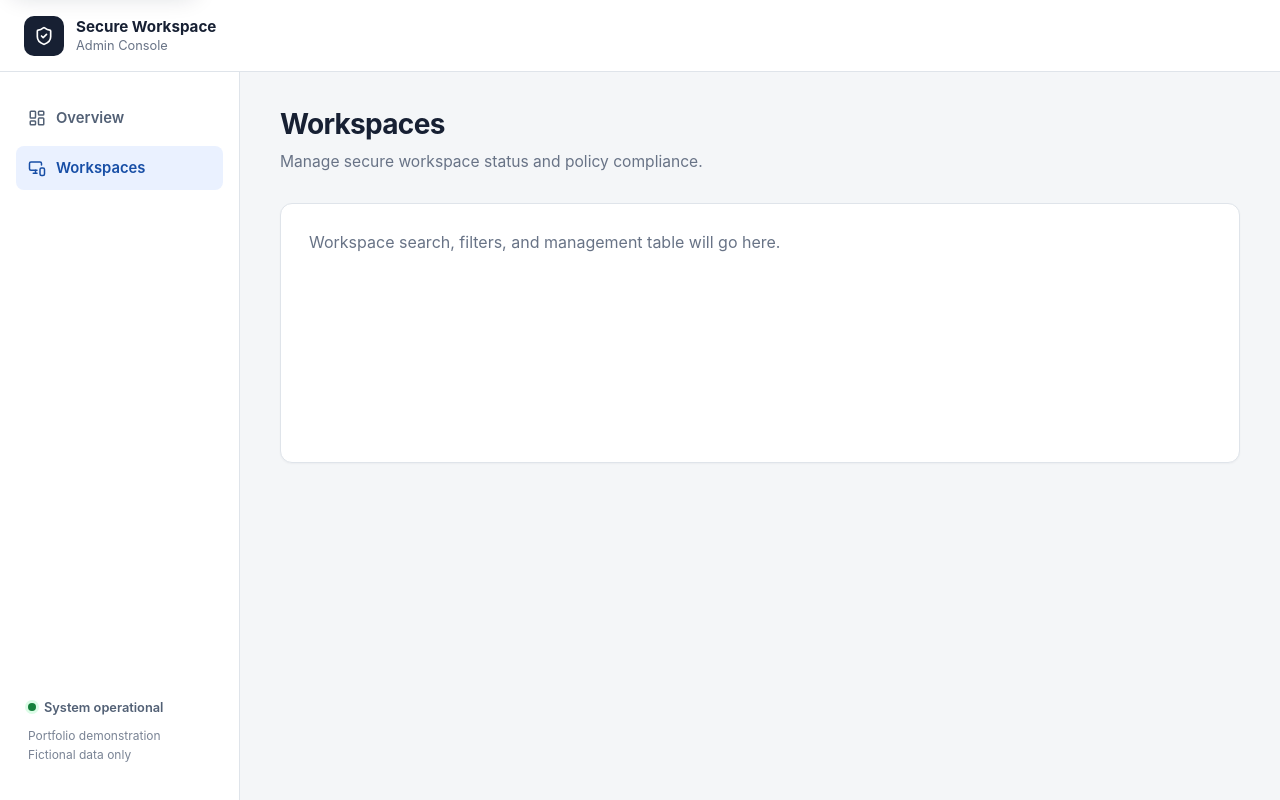
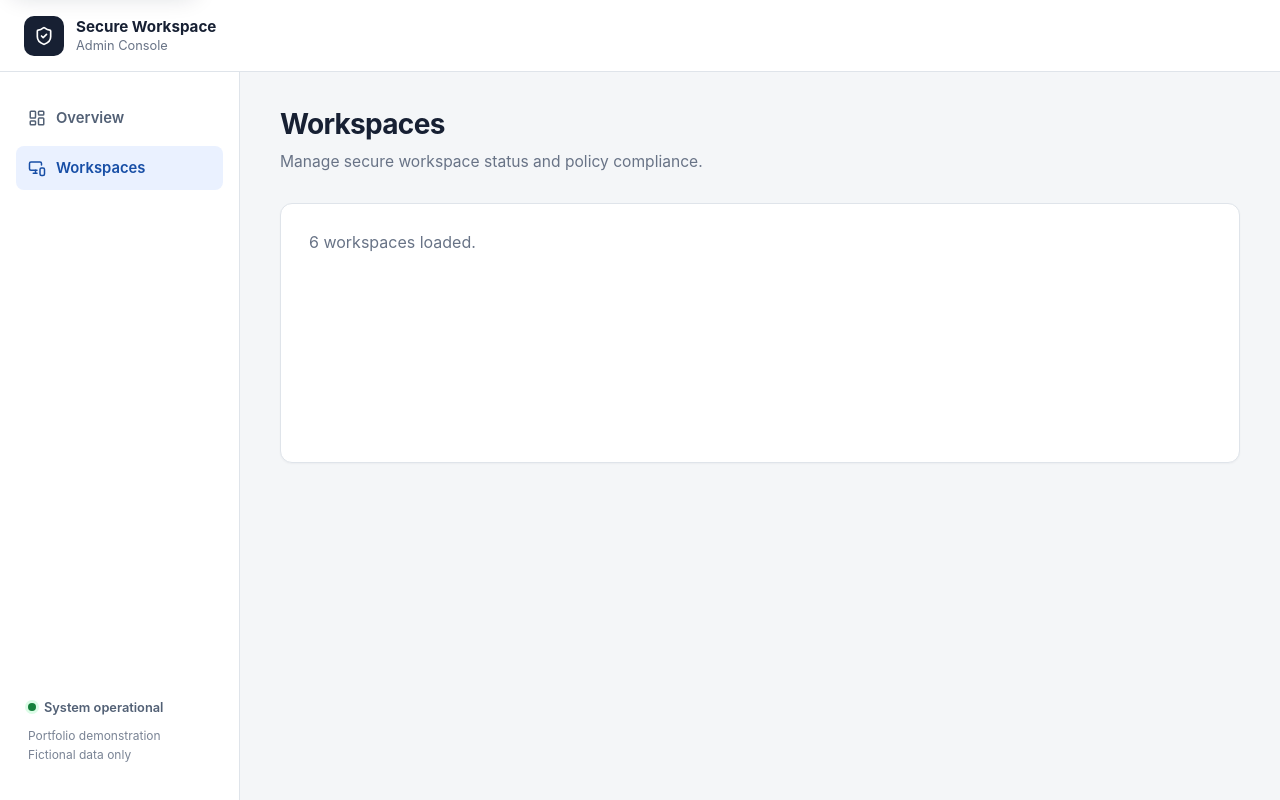
Before and after one commit to ian-ferrier/secure-workspace-admin-console, a React (Vite) app: page /workspaces in a window 1280 px wide. Built offline with nearby package versions, Linux system fonts and the light colour scheme.

Commit message:
feat: add workspace domain model and mock API

```diff
--- /dev/null
+++ b/src/data/mockData.ts
@@ -0,0 +1,108 @@
+import type { ActivityEvent, Workspace } from '../types/workspace'
+
+export const workspaces: Workspace[] = [
+  {
+    id: 'atlas-014',
+    name: 'Atlas-014',
+    assignedUser: 'Morgan Hale',
+    platform: 'Android',
+    status: 'online',
+    lastSeen: 'Now',
+    policyStatus: 'current',
+    policyName: 'Enterprise Standard',
+    region: 'Central US',
+  },
+  {
+    id: 'atlas-021',
+    name: 'Atlas-021',
+    assignedUser: 'Riley Chen',
+    platform: 'iOS',
+    status: 'degraded',
+    lastSeen: '4 min ago',
+    policyStatus: 'review-required',
+    policyName: 'Enterprise Standard',
+    region: 'Central US',
+  },
+  {
+    id: 'nova-008',
+    name: 'Nova-008',
+    assignedUser: 'Avery Brooks',
+    platform: 'Windows',
+    status: 'offline',
+    lastSeen: '38 min ago',
+    policyStatus: 'current',
+    policyName: 'Restricted Access',
+    region: 'East US',
+  },
+  {
+    id: 'nova-016',
+    name: 'Nova-016',
+    assignedUser: 'Cameron Wells',
+    platform: 'Android',
+    status: 'online',
+    lastSeen: '1 min ago',
+    policyStatus: 'current',
+    policyName: 'Enterprise Standard',
+    region: 'West US',
+  },
+  {
+    id: 'orion-003',
+    name: 'Orion-003',
+    assignedUser: 'Parker Monroe',
+    platform: 'iOS',
+    status: 'online',
+    lastSeen: 'Now',
+    policyStatus: 'current',
+    policyName: 'Elevated Security',
+    region: 'Central US',
+  },
+  {
+    id: 'orion-011',
+    name: 'Orion-011',
+    assignedUser: 'Taylor Quinn',
+    platform: 'Windows',
+    status: 'degraded',
+    lastSeen: '7 min ago',
+    policyStatus: 'review-required',
+    policyName: 'Elevated Security',
+    region: 'East US',
+  },
+]
+
+export const activityEvents: ActivityEvent[] = [
+  {
+    id: 'evt-001',
+    workspaceId: 'atlas-021',
+    type: 'connection',
+    message: 'Connection quality degraded',
+    timestamp: '20:41',
+  },
+  {
+    id: 'evt-002',
+    workspaceId: 'atlas-021',
+    type: 'policy',
+    message: 'Policy evaluation completed',
+    timestamp: '20:34',
+  },
+  {
+    id: 'evt-003',
+    workspaceId: 'nova-008',
+    type: 'security',
+    message: 'Unexpected session termination detected',
+    timestamp: '20:12',
+  },
+  {
+    id: 'evt-004',
+    workspaceId: 'orion-003',
+    type: 'connection',
+    message: 'Workspace connected',
+    timestamp: '19:51',
+  },
+  {
+    id: 'evt-005',
+    workspaceId: 'orion-011',
+    type: 'policy',
+    message: 'Policy review required',
+    timestamp: '19:36',
+  },
+]
--- /dev/null
+++ b/src/data/workspaceApi.ts
@@ -0,0 +1,42 @@
+import { activityEvents, workspaces } from './mockData'
+import type { ActivityEvent, Workspace } from '../types/workspace'
+
+const SIMULATED_DELAY = 500
+
+function wait(ms: number) {
+  return new Promise((resolve) => setTimeout(resolve, ms))
+}
+
+export async function getWorkspaces(): Promise<Workspace[]> {
+  await wait(SIMULATED_DELAY)
+
+  return workspaces
+}
+
+export async function getWorkspaceById(
+  workspaceId: string,
+): Promise<Workspace | undefined> {
+  await wait(SIMULATED_DELAY)
+
+  return workspaces.find((workspace) => workspace.id === workspaceId)
+}
+
+export async function getWorkspaceActivity(
+  workspaceId: string,
+): Promise<ActivityEvent[]> {
+  await wait(SIMULATED_DELAY)
+
+  return activityEvents.filter((event) => event.workspaceId === workspaceId)
+}
+
+export async function revokeWorkspaceSession(
+  workspaceId: string,
+): Promise<void> {
+  await wait(700)
+
+  const workspace = workspaces.find((item) => item.id === workspaceId)
+
+  if (!workspace) {
+    throw new Error('Workspace not found')
+  }
+}
--- /dev/null
+++ b/src/hooks/useWorkspaces.ts
@@ -0,0 +1,49 @@
+import { useEffect, useState } from 'react'
+import { getWorkspaces } from '../data/workspaceApi'
+import type { Workspace } from '../types/workspace'
+
+interface UseWorkspacesResult {
+  workspaces: Workspace[]
+  isLoading: boolean
+  error: string | null
+}
+
+export function useWorkspaces(): UseWorkspacesResult {
+  const [workspaces, setWorkspaces] = useState<Workspace[]>([])
+  const [isLoading, setIsLoading] = useState(true)
+  const [error, setError] = useState<string | null>(null)
+
+  useEffect(() => {
+    let isMounted = true
+
+    async function loadWorkspaces() {
+      try {
+        const data = await getWorkspaces()
+
+        if (isMounted) {
+          setWorkspaces(data)
+        }
+      } catch {
+        if (isMounted) {
+          setError('Unable to load workspaces.')
+        }
+      } finally {
+        if (isMounted) {
+          setIsLoading(false)
+        }
+      }
+    }
+
+    loadWorkspaces()
+
+    return () => {
+      isMounted = false
+    }
+  }, [])
+
+  return {
+    workspaces,
+    isLoading,
+    error,
+  }
+}
--- a/src/pages/WorkspacesPage.tsx
+++ b/src/pages/WorkspacesPage.tsx
@@ -1,4 +1,8 @@
+import { useWorkspaces } from '../hooks/useWorkspaces'
+
 export function WorkspacesPage() {
+  const { workspaces, isLoading, error } = useWorkspaces()
+
   return (
     <section>
       <header className="page-header">
@@ -7,7 +11,9 @@ export function WorkspacesPage() {
       </header>
 
       <div className="placeholder-panel">
-        <p>Workspace search, filters, and management table will go here.</p>
+        {isLoading && <p>Loading...</p>}
+        {error && <p>{error}</p>}
+        {!isLoading && !error && <p>{workspaces.length} workspaces loaded.</p>}
       </div>
     </section>
   )
--- /dev/null
+++ b/src/types/workspace.ts
@@ -0,0 +1,25 @@
+export type WorkspaceStatus = 'online' | 'degraded' | 'offline'
+
+export type PolicyStatus = 'current' | 'review-required'
+
+export type WorkspacePlatform = 'Android' | 'iOS' | 'Windows'
+
+export interface Workspace {
+  id: string
+  name: string
+  assignedUser: string
+  platform: WorkspacePlatform
+  status: WorkspaceStatus
+  lastSeen: string
+  policyStatus: PolicyStatus
+  policyName: string
+  region: string
+}
+
+export interface ActivityEvent {
+  id: string
+  workspaceId: string
+  type: 'connection' | 'policy' | 'security'
+  message: string
+  timestamp: string
+}
```
